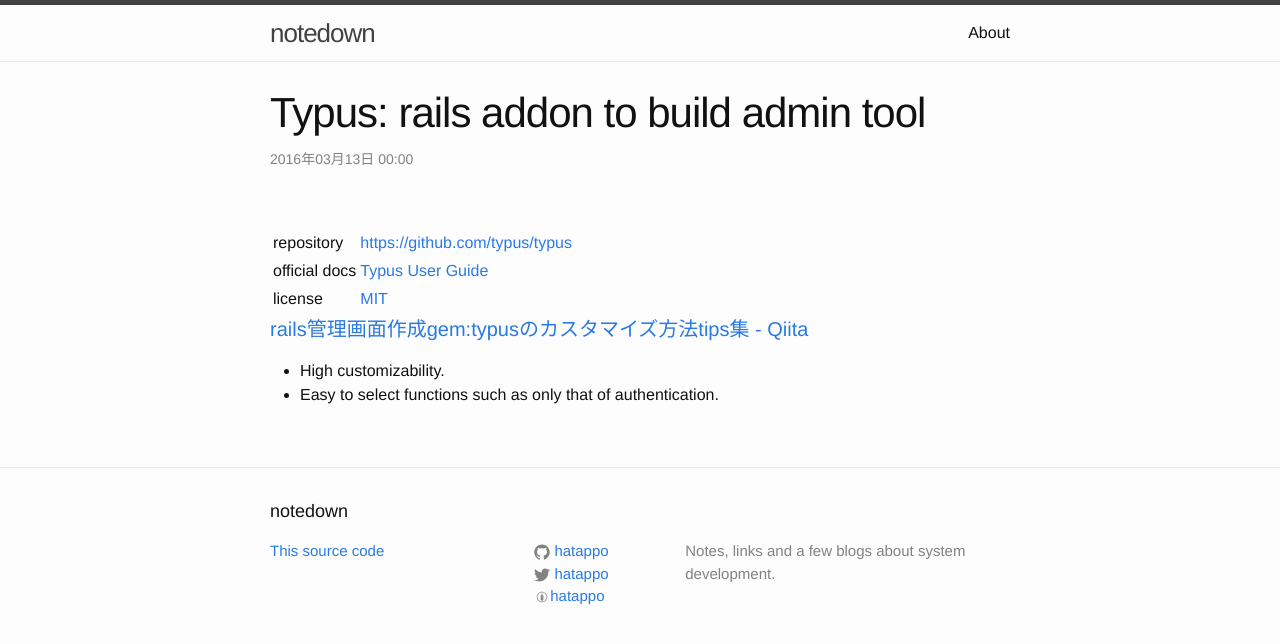
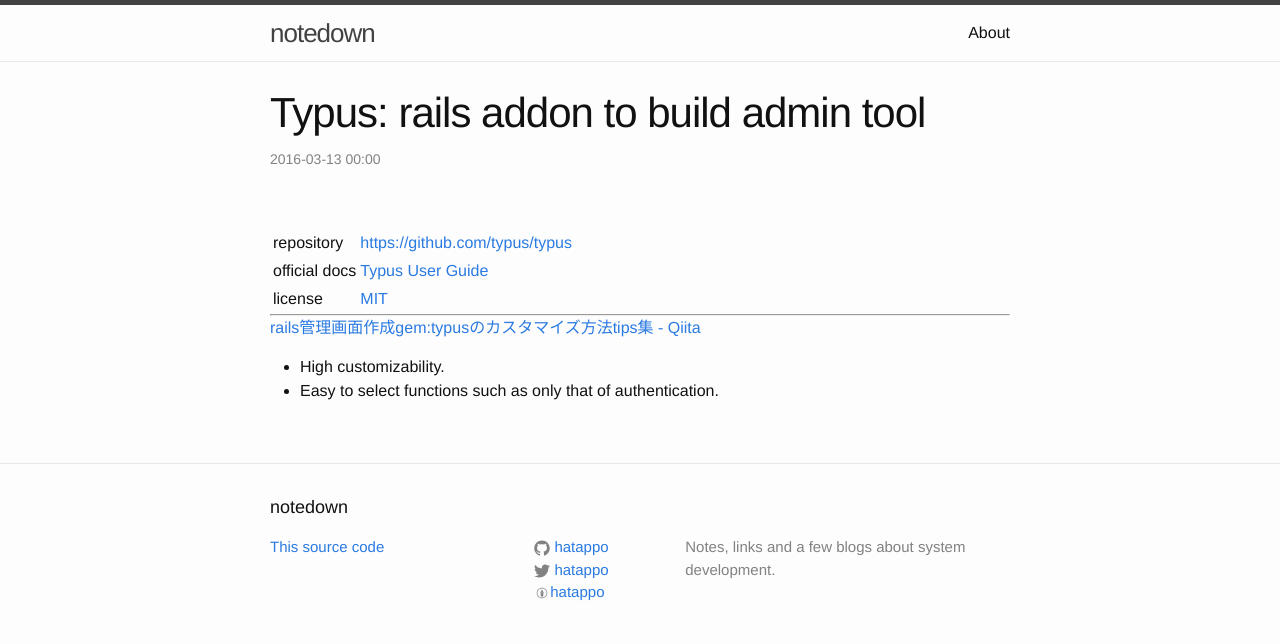
Before and after one commit to hatappo/notedown, a Jekyll site: the page built from _posts/rails/2016-03-13-typus.md, in a window 1280 px wide. Shown: the top 644 px of the page. Built offline with Jekyll 4.4.1, drawn with Linux system fonts in a browser that asks for light colours.

Commit message:
Modify datetime format.

```diff
--- a/_layouts/post.html
+++ b/_layouts/post.html
@@ -5,7 +5,7 @@
 
   <header class="post-header">
     <h1 class="post-title" itemprop="name headline">{{ page.title }}</h1>
-    <p class="post-meta"><time datetime="{{ page.date | date_to_xmlschema }}" itemprop="datePublished">{{ page.date | date: "%Y年%m月%d日 %H:%M" }}</time>{% if page.author %} • <span itemprop="author" itemscope itemtype="http://schema.org/Person"><span itemprop="name">{{ page.author }}</span></span>{% endif %}</p>
+    <p class="post-meta"><time datetime="{{ page.date | date_to_xmlschema }}" itemprop="datePublished">{{ page.date | date: "%Y-%m-%d %H:%M" }}</time>{% if page.author %} • <span itemprop="author" itemscope itemtype="http://schema.org/Person"><span itemprop="name">{{ page.author }}</span></span>{% endif %}</p>
   </header>
 
   <div class="post-content" itemprop="articleBody">
--- a/_posts/rails/2016-03-13-typus.md
+++ b/_posts/rails/2016-03-13-typus.md
@@ -11,8 +11,9 @@
 | official docs | [Typus User Guide](http://docs.typuscmf.com/) |
 | license       | [MIT](http://docs.typuscmf.com/#mit-license) |
 
+----
 
-#### [rails管理画面作成gem:typusのカスタマイズ方法tips集 - Qiita](http://qiita.com/baban@github/items/1d13778532e13f492f89)
+[rails管理画面作成gem:typusのカスタマイズ方法tips集 - Qiita](http://qiita.com/baban@github/items/1d13778532e13f492f89)
 
 * High customizability.
 * Easy to select functions such as only that of authentication.
```
